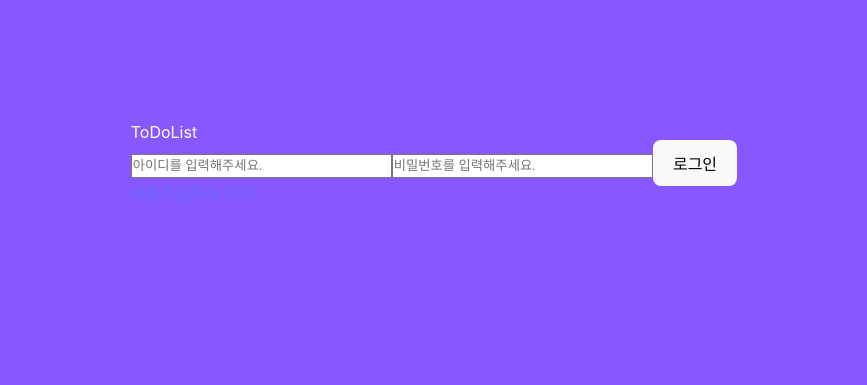
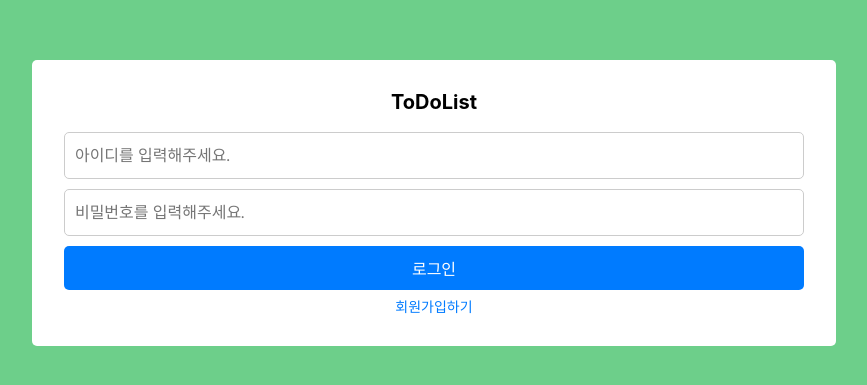
Before and after one commit to qkrcodus/todolist-react, a React (Vite) app: page /login in a window 1280 px wide. Shown: the part 237-622 px from the top of the page, without its empty margins (206-1073 px from the left). Built offline with nearby package versions, Linux system fonts and the light colour scheme.

Commit message:
style :css 추가

```diff
--- a/src/App.css
+++ b/src/App.css
@@ -8,7 +8,7 @@
 }
 
 body {
-  background: #8758ff;
+  background: #6dcf8a;
   display: flex;
   justify-content: center;
   align-items: center;
@@ -19,13 +19,13 @@ body {
 }
 
 h1 {
-  color: #fff;
+  color:black;
   margin-bottom: 0.5rem;
   font-size: 1.75rem;
 }
 
-.TodoWrapper {
-  background: #1A1A40;
+.TodoWrapper,.login-form {
+  background: #ffffff;
   margin-top: 5rem;
   padding: 2rem;
   border-radius: 5px;
@@ -39,7 +39,7 @@ h1 {
 .todo-input {
   outline: none;
   background: none;
-  border: 1px solid #8758ff;
+  border: 1px solid #6dcf8a;
   padding: 0.5rem 1rem;
   margin-top: 1rem;
   margin-bottom: 2rem;
@@ -52,7 +52,7 @@ h1 {
 }
 
 .todo-btn {
-  background: #8758ff;
+  background: #6dcf8a;
   color: #fff;
   border: none;
   padding: 0.55rem;
@@ -63,7 +63,7 @@ h1 {
   display: flex;
   justify-content: space-between;
   align-items: center;
-  background: #8758ff;
+  background: #6dcf8a;
   color: #fff;
   padding: 0.75rem 1rem;
   border-radius: 5px;
@@ -80,7 +80,7 @@ h1 {
 }
 
 .completed {
-  color: #c5aeff;
+  color: #6dcf8a;
   text-decoration: line-through;
   cursor: pointer;
 }
--- a/src/pages/login/Register.jsx
+++ b/src/pages/login/Register.jsx
@@ -1,27 +1,86 @@
-import React,{useState} from 'react'
-import {Link} from "react-router-dom";
+import React, { useState } from 'react';
+import { Link } from 'react-router-dom';
+import styled from 'styled-components';
+
+
+const Title = styled.h2`
+  text-align: center;
+  margin-bottom: 20px;
+  color:black;
+  font-weight:bold;
+  font-size:20px;
+`;
+
+const FormGroup = styled.div`
+  margin-bottom: 10px;
+
+  label {
+    display: block;
+    margin-bottom: 5px;
+    font-weight: bold;
+  }
+
+  input {
+    width: 100%;
+    padding: 10px;
+    font-size: 16px;
+    border: 1px solid #ccc;
+    border-radius: 5px;
+  }
+`;
+
+const SubmitButton = styled.button`
+  width: 100%;
+  padding: 10px;
+  background-color: #007bff;
+  color: #fff;
+  border: none;
+  border-radius: 5px;
+  font-size: 16px;
+  cursor: pointer;
+
+  &:hover {
+    background-color: #0056b3;
+  }
+`;
+const StyledLink = styled(Link)`
+  display: block;
+  margin-top: 10px;
+  color: #007bff;
+  text-decoration: none;
+  text-align:center;
+  font-size: 14px;
+
+  &:hover {
+    text-decoration: underline;
+  }
+`;
+
+
 export const Register = () => {
-    const[id,setId]=useState('');
-    const[password,setPassword]=useState('');
+  const [id, setId] = useState('');
+  const [password, setPassword] = useState('');
 
-    const handleIdChange=(e)=>{
-        setId(e.target.value)
-    }
-    const handlePasswordChange=(e)=>{
+  const handleIdChange = (e) => {
+    setId(e.target.value);
+  };
+
+  const handlePasswordChange = (e) => {
     setPassword(e.target.value);
-    }
+  };
 
   const handleSubmit = (e) => {
     e.preventDefault();
     // 여기서 회원가입 처리 로직을 추가할 수 있습니다.
-        console.log('Id:',id);
+    console.log('Id:', id);
     console.log('Password:', password);
-    }
+  };
+
   return (
-    <div>
-        <h2>회원가입</h2>
+    <div className='login-form'>
+      <Title>회원가입</Title>
       <form onSubmit={handleSubmit}>
-        <div className="form-group">
+        <FormGroup>
           <label htmlFor="id">아이디</label>
           <input
             type="text"
@@ -30,8 +89,8 @@ export const Register = () => {
             onChange={handleIdChange}
             required
           />
-        </div>
-        <div className="form-group">
+        </FormGroup>
+        <FormGroup>
           <label htmlFor="password">비밀번호</label>
           <input
             type="password"
@@ -40,11 +99,12 @@ export const Register = () => {
             onChange={handlePasswordChange}
             required
           />
+        </FormGroup>
+        <SubmitButton type="submit">회원가입 완료</SubmitButton>
+      </form>
+      <StyledLink to="/login">로그인 화면으로</StyledLink>
     </div>
-        <button type="submit">회원가입 완료</button>
-      </form>
-      <Link to="/login">로그인 화면으로 돌아가기</Link>
+  );
+};
 
-    </div>
-  )
-}
+export default Register;
--- a/src/pages/login/login.jsx
+++ b/src/pages/login/login.jsx
@@ -1,39 +1,94 @@
-import React,{useState} from 'react'
-import {Link} from "react-router-dom";
-//함수형 컴포넌트 이름은 대문자로 시작해야한다. 안 그러면 리액트가 이를 일반 함수로 간주하게 된다.
+import React, { useState } from 'react';
+import { Link } from 'react-router-dom';
+import styled from 'styled-components';
+import '../../App.css';
+
+
+
+const Title = styled.h1`
+  text-align: center;
+  margin-bottom: 20px;
+  color:black;
+  font-weight:bold;
+  font-size:20px;
+`;
+
+const Input = styled.input`
+  width: 100%;
+  padding: 10px;
+  margin-bottom: 10px;
+  font-size: 16px;
+  border: 1px solid #ccc;
+  border-radius: 5px;
+`;
+
+const Button = styled.button`
+  width: 100%;
+  padding: 10px;
+  background-color: #007bff;
+  color: #fff;
+  border: none;
+  border-radius: 5px;
+  font-size: 16px;
+  cursor: pointer;
+
+  &:hover {
+    background-color: #0056b3;
+  }
+`;
+const StyledLink = styled(Link)`
+  display:block;
+  margin-top: 10px;
+  color: #007bff;
+  text-decoration: none;
+  font-size: 14px;
+  text-align:center;
+
+  &:hover {
+    text-decoration: underline;
+  }
+`;
+
 export const Login = () => {
-    // 상태변수인 id와 password를 정의해주고 , 초깃값 설정, 이들을 업데이트할 setID setPassword 정의까지
-    const[id,setId]=useState('');
-    const[password,setPassword]=useState('');
+  const [id, setId] = useState('');
+  const [password, setPassword] = useState('');
 
-    //사용자의 입력, 즉 이벤트 발생시 실행될 이벤트 핸들러 함수 정의
-    const handleIdChange=(e)=>{
-        setId(e.target.value)
-    }
-    const handlePasswordChange=(e)=>{
+  const handleIdChange = (e) => {
+    setId(e.target.value);
+  };
+
+  const handlePasswordChange = (e) => {
     setPassword(e.target.value);
-    }
+  };
+
+  const handleSubmit = (e) => {
+    e.preventDefault();
+    // Handle login logic here
+  };
 
   return (
-    <div>
-        <h1>ToDoList</h1>
-        <form>
-            <input
+    <div className='login-form'>
+      <Title>ToDoList</Title>
+      <form onSubmit={handleSubmit}>
+        <Input
           type="text"
           value={id}
           onChange={handleIdChange}
-            placeholder='아이디를 입력해주세요.'/>
+          placeholder="아이디를 입력해주세요."
+        />
 
-            <input
+        <Input
           type="password"
           value={password}
           onChange={handlePasswordChange}
-            placeholder='비밀번호를 입력해주세요.'/>
+          placeholder="비밀번호를 입력해주세요."
+        />
 
-            <button type="submit">로그인</button>
+        <Button type="submit">로그인</Button>
+      </form>
+      <StyledLink to="/register">회원가입하기</StyledLink>
+    </div>
+  );
+};
 
-        </form>
-        <Link to="/register">회원가입하러 가기</Link>
-    </div>
-  )
-}
+export default Login;
```
Lines whose indentation alone changed are shown as unchanged.
